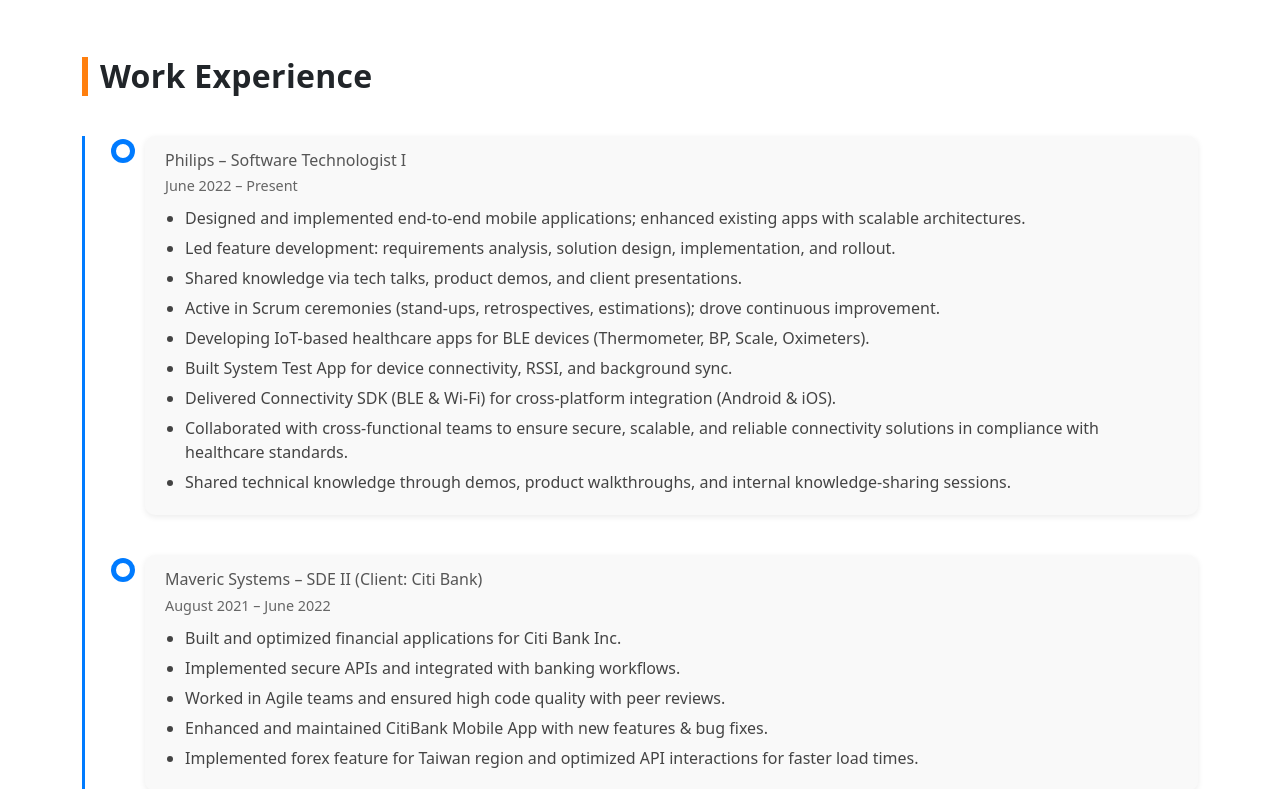
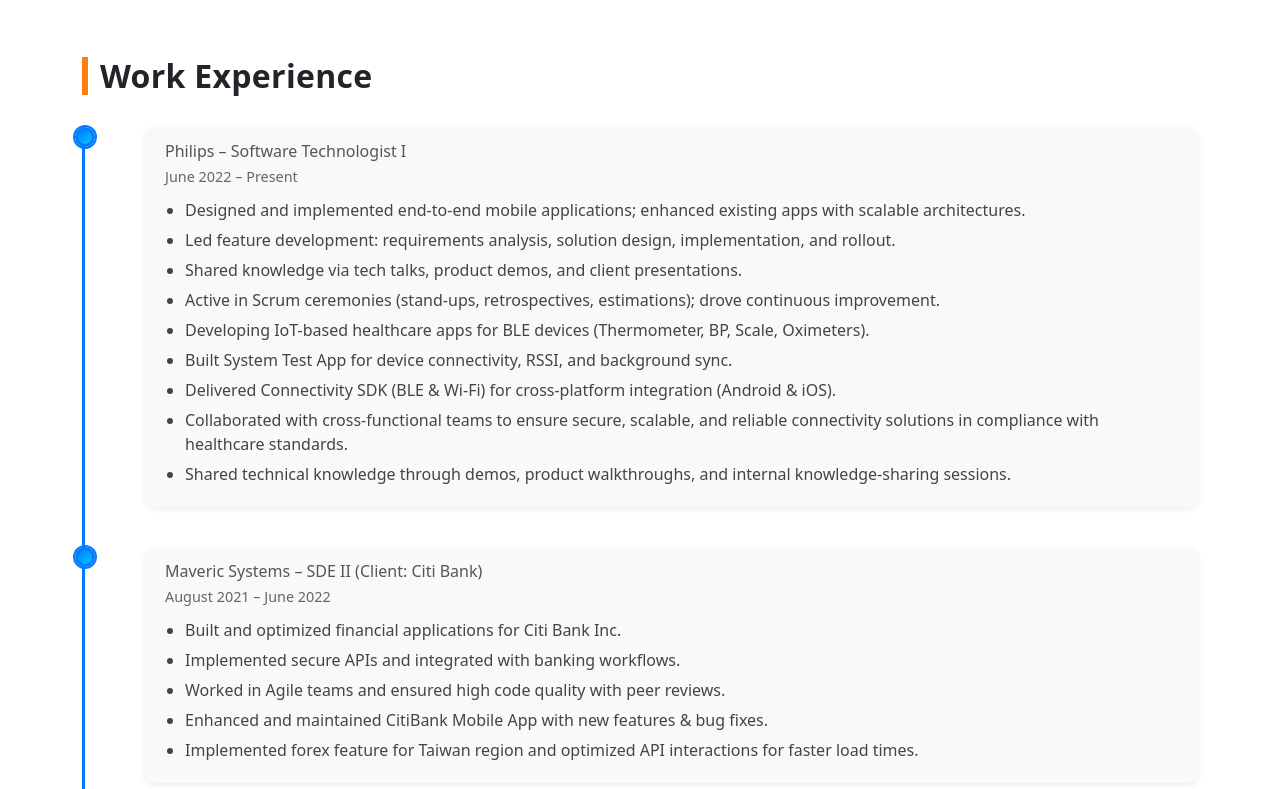
Before and after one commit to GaganBelgur/gaganbelgur-portfolio, a plain HTML site: page GaganBelgurPortfolio/index.html in a window 1280 px wide. Shown: the part 2551-3340 px from the top of the page. Drawn offline with nearby package versions, Linux system fonts and the light colour scheme.

Commit message:
Fixed Timeline Issue

```diff
--- a/GaganBelgurPortfolio/css/timeline.css
+++ b/GaganBelgurPortfolio/css/timeline.css
@@ -1,7 +1,7 @@
 /* Timeline Base */
 .timeline {
     position: relative;
-    margin: 40px 0;
+    margin: 2rem 0;
     padding-left: 40px;
     border-left: 3px solid #007bff; /* vertical line */
 }
@@ -11,21 +11,29 @@
     position: relative;
     margin-bottom: 40px;
     padding-left: 20px;
+    opacity: 0;
+    transform: translateY(30px);
+    transition: opacity 0.6s ease, transform 0.6s ease;
+}
+
+.timeline-item.visible {
+  opacity: 1;
+  transform: translateY(0);
 }
 
 /* Marker (dot) */
 .timeline-item::before {
     content: "";
     position: absolute;
-    left: -12px;
-    top: 5px;
+    left: -50px;
+    top: 0px;
     width: 20px;
     height: 20px;
-    background-color: #fff;
+    background: linear-gradient(135deg, #007BFF, #00C6FF);
     border: 3px solid #007bff;
     border-radius: 50%;
     box-shadow: 0 0 0 2px #007bff;
-    z-index: 1;
+    z-index: 2;
 }
 
 /* Content box */
--- a/GaganBelgurPortfolio/index.html
+++ b/GaganBelgurPortfolio/index.html
@@ -64,6 +64,7 @@
     <script src="js/filter.js"></script>
     <script src="js/backToTop.js"></script>
     <script src="js/languages.js"></script>
+    <script src="js/timeline.js"></script>
 </body>
 
 <footer>
--- /dev/null
+++ b/GaganBelgurPortfolio/js/timeline.js
@@ -0,0 +1,21 @@
+document.addEventListener("sectionLoaded", (e) => {
+  if (e.detail === "education" || e.detail == "work-experience") {
+    console.log("✅ education section loaded");
+
+    const sections = document.querySelectorAll(".timeline-item");
+    console.log("🔍 Found education blocks:", sections.length);
+
+    const observer = new IntersectionObserver((entries, obs) => {
+      entries.forEach(entry => {
+        if (entry.isIntersecting) {
+          console.log("👀 Section visible:", entry.target);
+
+          entry.target.classList.add("visible");
+          obs.unobserve(entry.target);
+        }
+      });
+    }, { threshold: 0.3 });
+
+    sections.forEach(section => observer.observe(section));
+  }
+});
--- a/GaganBelgurPortfolio/sections/education.html
+++ b/GaganBelgurPortfolio/sections/education.html
@@ -2,20 +2,27 @@
     <h2 class="section-title">Education</h2>
     <div class="timeline">
         <div class="timeline-item">
-            <h5 class="mb-1">BE, Information Science & Engineering</h5>
+            <div class="timeline-marker"></div>
+            <div class="timeline-content">
+                <h3 class="mb-1">BE, Information Science & Engineering</h3>
                 <p class="mb-0"><strong>Jawaharlal National College of Engineering</strong></p>
                 <p class="mb-0"><strong>Shimoga </strong></p>
                 <small class="text-muted">2011 – 2015</small>
             </div>
-        <hr>
+        </div>
+
         <div class="timeline-item">
+            <div class="timeline-marker"></div>
+            <div class="timeline-content">
                 <h5 class="mb-1">Pre-University</h5>
                 <p class="mb-0"><strong>Sri Vidhya Bharathi Education Trust</strong></p>
                 <p class="mb-0"><strong>Shimoga </strong></p>
                 <small class="text-muted">2011</small>
             </div>
-        <hr>
+        </div>
         <div class="timeline-item">
+            <div class="timeline-marker"></div>
+            <div class="timeline-content">
                 <h5 class="mb-1">SSLC</h5>
                 <p class="mb-0"><strong>Deesheya Vidhya Samasthe</strong></p>
                 <p class="mb-0"><strong>Shimoga </strong></p>
@@ -23,3 +30,4 @@
             </div>
         </div>
     </div>
+</div>
```
Lines whose indentation alone changed are shown as unchanged.
